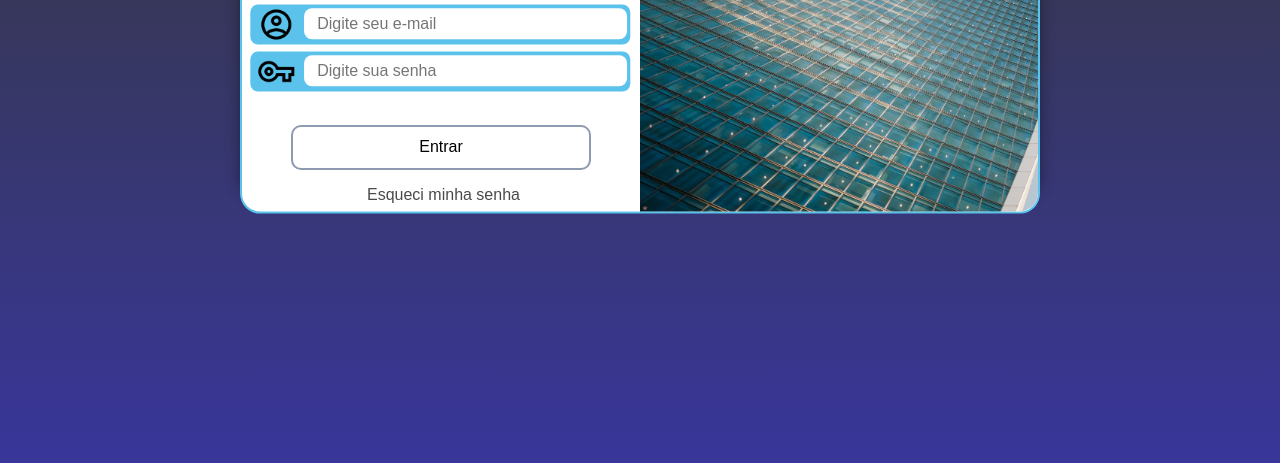
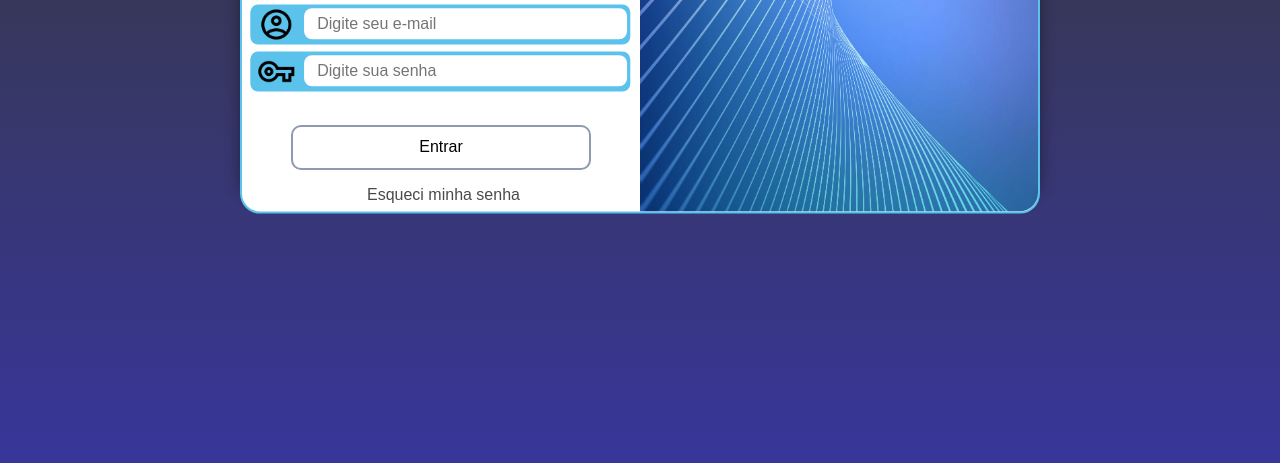
Before and after one commit to williamsilvapeixoto/projeto-login, a plain HTML site: page index.html in a window 1280 px wide. Shown: the part 337-800 px from the top of the page. Drawn offline with Linux system fonts and the light colour scheme.

Commit message:
nova imagem de login

```diff
--- a/estilos/style.css
+++ b/estilos/style.css
@@ -45,7 +45,7 @@ section#login{
 
 section#login div#imagem{
     background-color: black;
-    background-image: url('../imagens/predio-login.jpg');
+    background-image: url('../imagens/pexels-sean-whang-804269.jpg');
     background-size: cover;
     background-position: center center;
     background-repeat: no-repeat;
--- a/media-query.css
+++ b/media-query.css
@@ -59,7 +59,7 @@ section#login{
 
 div#imagem{
     text-align: left;
-    background-image: url('imagens/predio-login.jpg');
+    background-image: url('imagens/pexels-sean-whang-804269.jpg');
     background-size: cover;
     background-position: right center;
     width: 40%;
@@ -222,7 +222,7 @@ section#eas a:hover{
     div#imagem{
         position: relative;
         left: 50%;
-        background-image: url('imagens/predio-login.jpg');
+        background-image: url('imagens/pexels-sean-whang-804269.jpg');
         background-size: cover;
         background-position: left center;
         width: 50%;
```
Also changed, not shown: imagens/pexels-sean-whang-804269.jpg (added).
